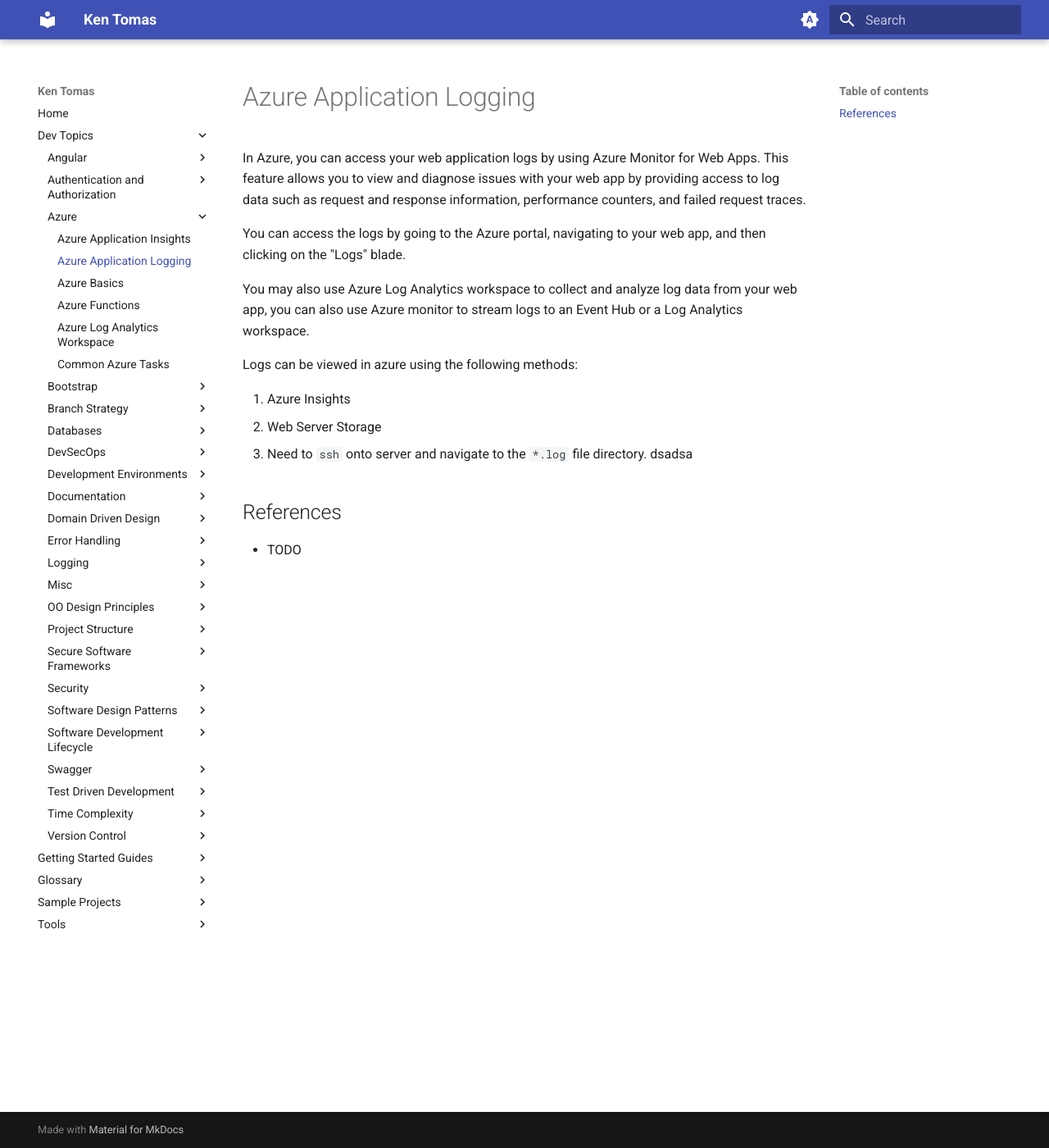
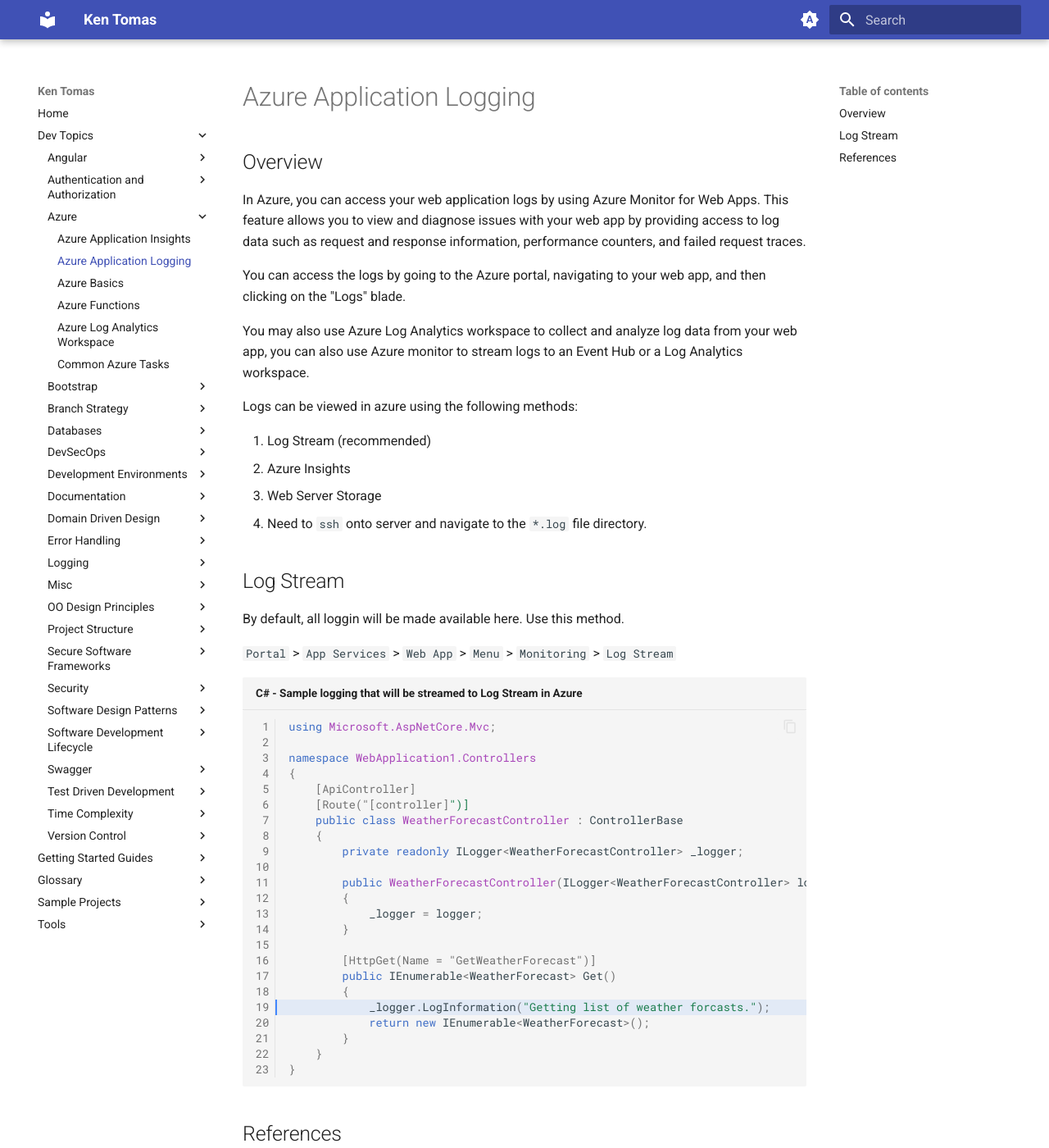
Before and after one commit to kentomas/kentomas.github.io, an MkDocs documentation site: the page built from docs/Dev Topics/Azure/Azure Application Logging.md, in a window 1280 px wide and 1400 px high. Shown: the whole window at 82% size. Built offline with MkDocs 1.6.1 and Material for MkDocs 9.7.7, drawn with Linux system fonts in a browser that asks for light colours.

Commit message:
- Added default and recommended method to view logs when app is deployed to azure.

````diff
--- a/docs/Dev Topics/Azure/Azure Application Logging.md
+++ b/docs/Dev Topics/Azure/Azure Application Logging.md
@@ -1,4 +1,6 @@
 # Azure Application Logging
+
+## Overview
 
 In Azure, you can access your web application logs by using Azure Monitor for Web Apps. This feature allows you to view and diagnose issues with your web app by providing access to log data such as request and response information, performance counters, and failed request traces.
 
@@ -8,11 +10,43 @@
 
 Logs can be viewed in azure using the following methods:
 
-1. Azure Insights
-2. Web Server Storage
+1. Log Stream (recommended)
+2. Azure Insights
+3. Web Server Storage
    1. Need to `ssh` onto server and navigate to the `*.log` file directory.
-   dsadsa
 
+## Log Stream
+
+By default, all loggin will be made available here. Use this method.
+
+`Portal` > `App Services` > `Web App` > `Menu` > `Monitoring` > `Log Stream`
+
+```cs title="C# - Sample logging that will be streamed to Log Stream in Azure" linenums="1" hl_lines="19"
+using Microsoft.AspNetCore.Mvc;
+
+namespace WebApplication1.Controllers
+{
+    [ApiController]
+    [Route("[controller]")]
+    public class WeatherForecastController : ControllerBase
+    {
+        private readonly ILogger<WeatherForecastController> _logger;
+
+        public WeatherForecastController(ILogger<WeatherForecastController> logger)
+        {
+            _logger = logger;
+        }
+
+        [HttpGet(Name = "GetWeatherForecast")]
+        public IEnumerable<WeatherForecast> Get()
+        {
+            _logger.LogInformation("Getting list of weather forcasts.");
+            return new IEnumerable<WeatherForecast>();
+        }
+    }
+}
+
+```
 
 ## References
 
````
